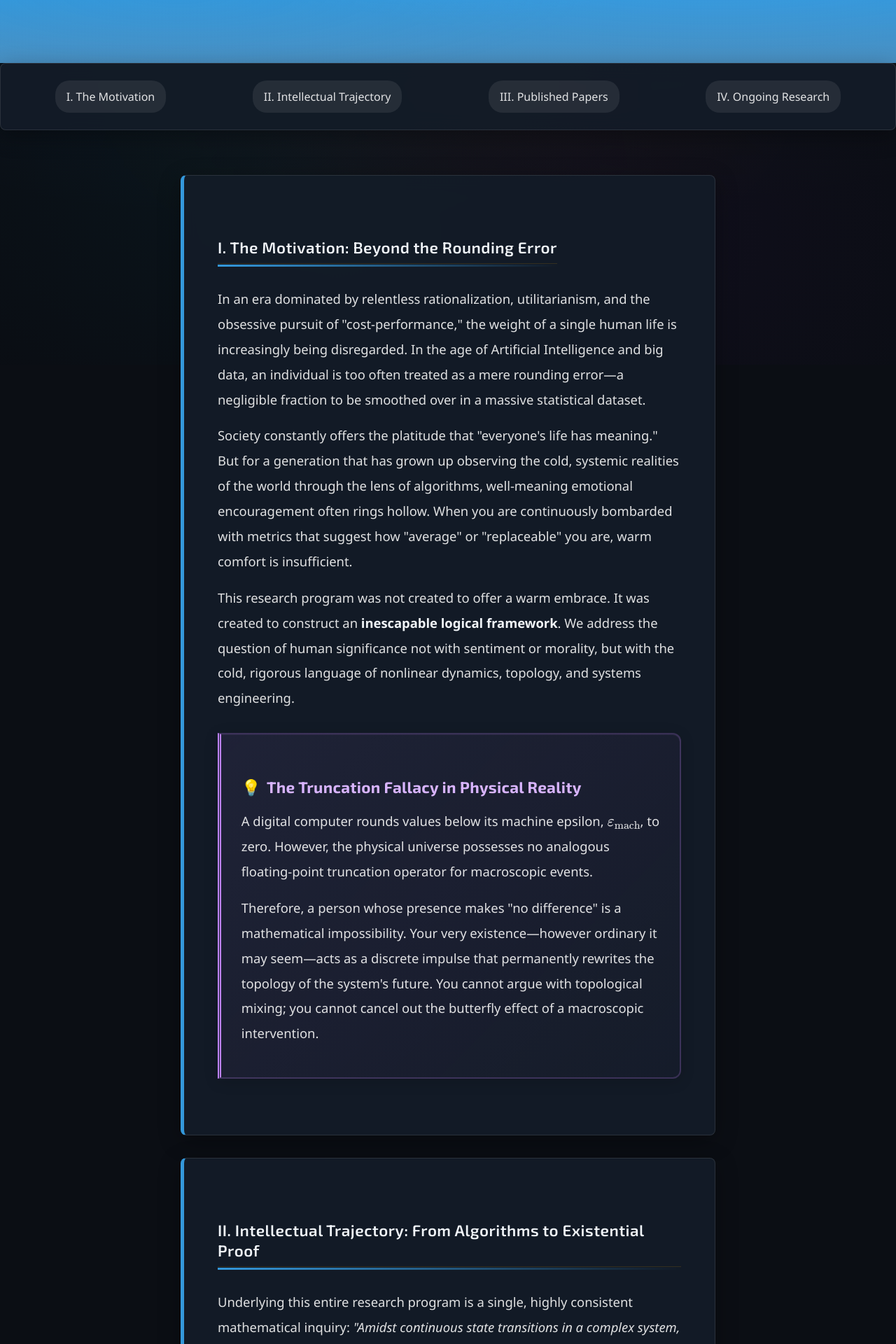
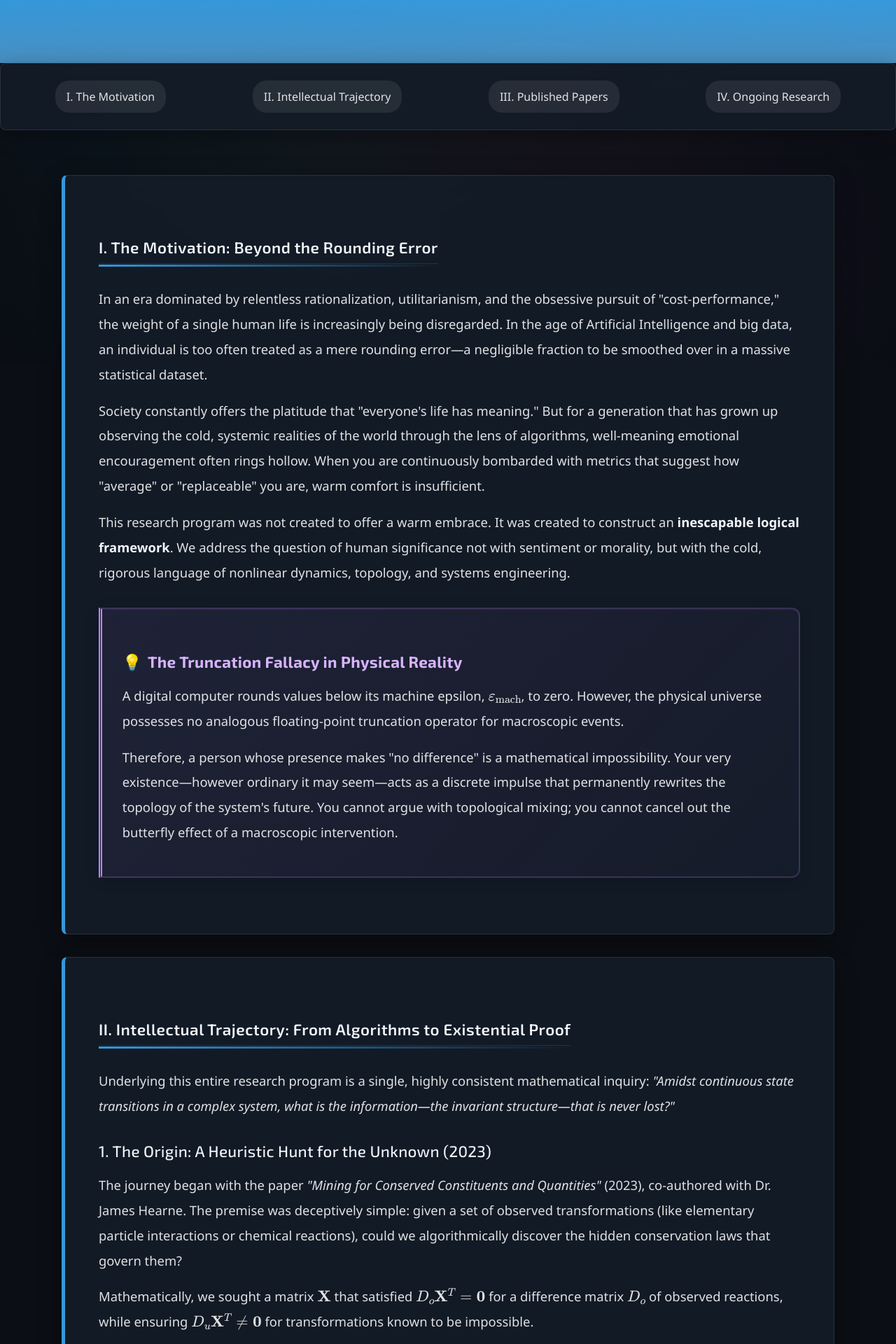
Before and after one commit to Yusukey01/yusukey01.github.io, a Jekyll site: the page built from Mathematics/Research/research_index.html, in a window 1280 px wide. Shown: the part 379-2299 px from the top of the page at 70% size. Built offline with Jekyll 4.4.1, drawn with Linux system fonts in a browser that asks for light colours.

Commit message:
The first shot of research page index

```diff
--- a/css/research.css
+++ b/css/research.css
@@ -40,7 +40,7 @@
 
 /* ========== CONTAINER ========== */
 .research-container {
-    max-width: 860px;
+    max-width: 1200px;
 }
 
 /* ========== INTRO ========== */
```
